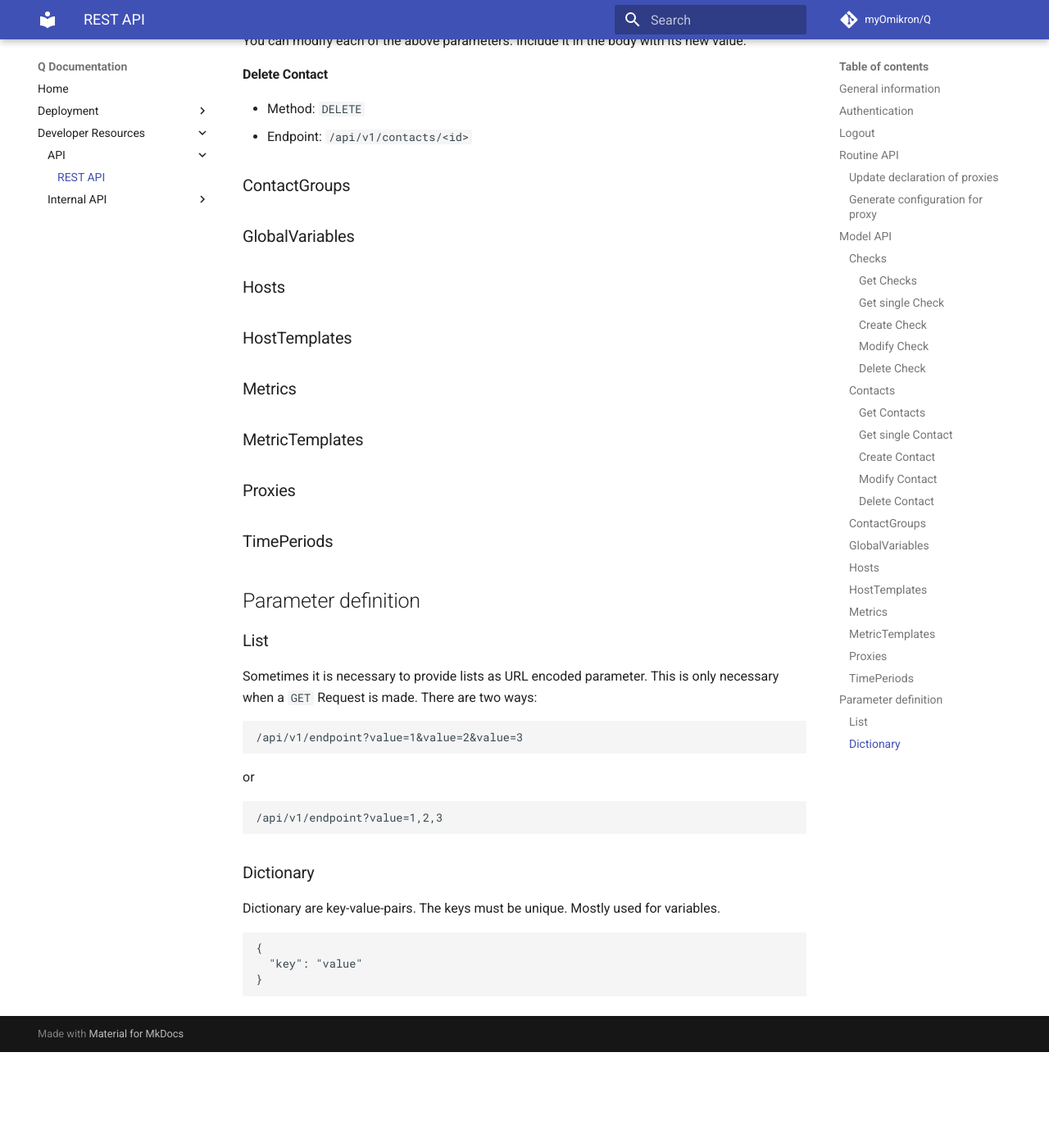
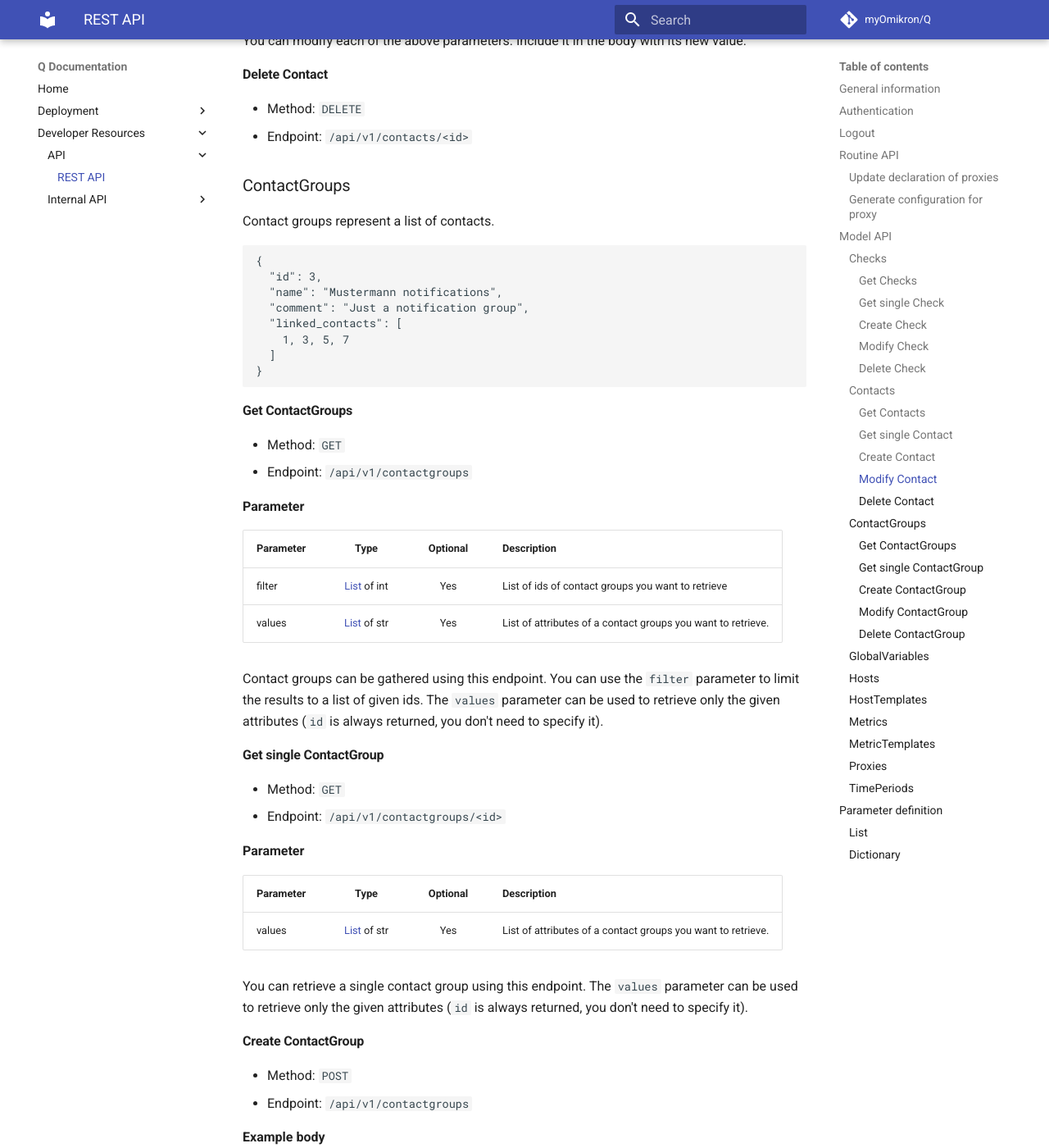
Before and after one commit to monitoring-agency/q-docs, an MkDocs documentation site: the page built from docs/developer/api/rest_api.md, in a window 1280 px wide and 1400 px high, scrolled down 8251 px. Shown: the whole window at 82% size. Built offline with MkDocs 1.6.1 and Material for MkDocs 9.7.7, drawn with Linux system fonts in a browser that asks for light colours; comment, search, counter and statistics services are not loaded; before the commit the page ends 9534 px from its top, so only the background shows below that; some of the changed text lies outside the part shown.

Commit message:
Added docs for contactgroups

````diff
--- a/docs/developer/api/rest_api.md
+++ b/docs/developer/api/rest_api.md
@@ -263,7 +263,7 @@ the given attributes (`id` is always returned, you don't need to specify it).
 | variables                         | [Dictionary](#dictionary) of<br/> `str : str` |   Yes    | Additional variables, they can be accessed by the notification commands     |
 | comment                           |                      str                      |   Yes    | Comment                                                                     |
 
-If the check was created successfully, the `id` is returned in the `data` field:
+If the contact was created successfully, the `id` is returned in the `data` field:
 ```json
 {
   "success": true,
@@ -301,15 +301,102 @@ If the check was created successfully, the `id` is returned in the `data` field:
 | variables                         | [Dictionary](#dictionary) of<br/> `str : str` | Additional variables, they can be accessed by the notification commands     |
 | comment                           |                      str                      | Comment                                                                     |
 
-
 You can modify each of the above parameters. Include it in the body with its new value.
 
 #### Delete Contact
 - Method: `DELETE`
 - Endpoint: `/api/v1/contacts/<id>`
 
+### ContactGroups
+Contact groups represent a list of contacts.
 
-### ContactGroups
+```json
+{
+  "id": 3,
+  "name": "Mustermann notifications",
+  "comment": "Just a notification group",
+  "linked_contacts": [
+    1, 3, 5, 7
+  ]
+}
+```
+
+#### Get ContactGroups
+- Method: `GET`
+- Endpoint: `/api/v1/contactgroups`
+
+**Parameter**
+
+| Parameter |         Type         | Optional | Description                                                  |
+|:----------|:--------------------:|:--------:|:-------------------------------------------------------------|
+| filter    | [List](#list) of int |   Yes    | List of ids of contact groups you want to retrieve           |
+| values    | [List](#list) of str |   Yes    | List of attributes of a contact groups you want to retrieve. |
+
+Contact groups can be gathered using this endpoint. You can use the `filter` parameter to limit the results to a list of given ids.
+The `values` parameter can be used to retrieve only the given attributes (`id` is always returned, you don't need to specify it).
+
+#### Get single ContactGroup
+- Method: `GET`
+- Endpoint: `/api/v1/contactgroups/<id>`
+
+**Parameter**
+
+| Parameter |         Type         | Optional | Description                                                  |
+|:----------|:--------------------:|:--------:|:-------------------------------------------------------------|
+| values    | [List](#list) of str |   Yes    | List of attributes of a contact groups you want to retrieve. |
+
+You can retrieve a single contact group using this endpoint. The `values` parameter can be used to retrieve only
+the given attributes (`id` is always returned, you don't need to specify it).
+
+#### Create ContactGroup
+- Method: `POST`
+- Endpoint: `/api/v1/contactgroups`
+
+**Example body**
+```json
+{
+  "name": "Admin notification group",
+  "comment": "Admins: Max, Maria",
+  "linked_contacts": [
+    1, 3
+  ]
+}
+```
+
+**Parameter**
+
+| Parameter                         |         Type         | Optional | Description                               |
+|:----------------------------------|:--------------------:|:--------:|-------------------------------------------|
+| name                              |         str          |    No    | Name of the contact group. Must be unique |
+| linked_contacts                   | [List](#list) of int |   Yes    | Linked contacts of the group              |
+| comment                           |         str          |   Yes    | Comment                                   |
+
+If the contact group was created successfully, the `id` is returned in the `data` field:
+```json
+{
+  "success": true,
+  "message": "Object was created",
+  "data": 22
+}
+```
+
+#### Modify ContactGroup
+- Method: `PUT`
+- Endpoint: `/api/v1/contactgroups/<id>`
+
+**Example body**
+```json
+{
+  "comment": "",
+  "linked_contacts": [
+    1, 3, 7
+  ]
+}
+```
+
+#### Delete ContactGroup
+- Method: `DELETE`
+- Endpoint: `/api/v1/contactgroups/<id>`
 
 ### GlobalVariables
 
````
